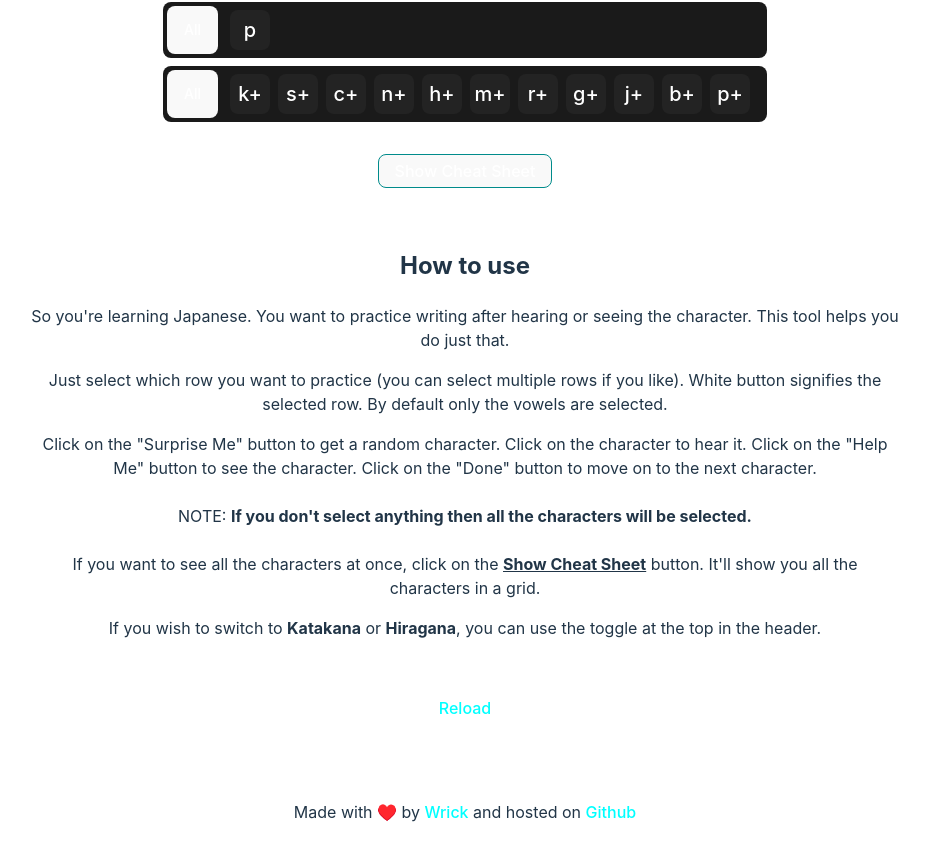
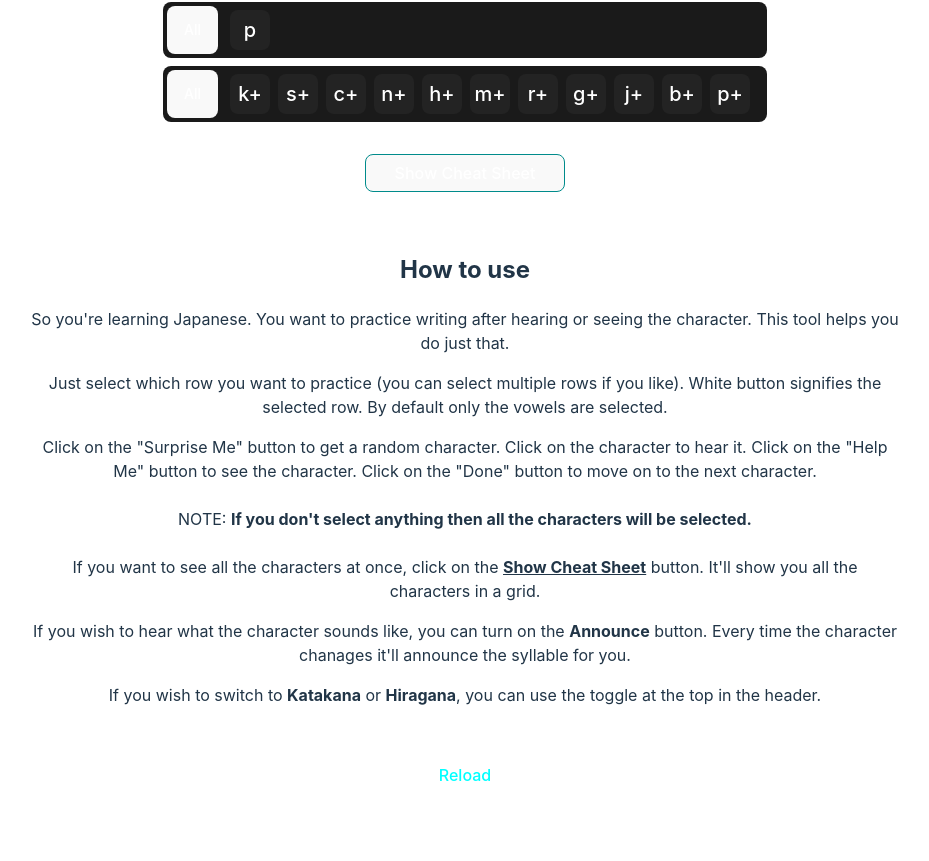
Before and after one commit to wrick17/japanese-practice, a React (Vite) app: page / in a window 1280 px wide. Shown: the part 735-1596 px from the top of the page, without its empty margins (175-1104 px from the left). Built offline with nearby package versions, Linux system fonts and the light colour scheme.

Commit message:
better styles and more info

```diff
--- a/src/app/App.css
+++ b/src/app/App.css
@@ -253,3 +253,8 @@ input[type="checkbox"] {
 .red {
   color: red;
 }
+
+.show-cheatsheet {
+  width: 200px;
+  padding: 8px 24px;
+}
--- a/src/components/Info.jsx
+++ b/src/components/Info.jsx
@@ -30,6 +30,11 @@ export const Info = () => {
         button. It'll show you all the characters in a grid.
       </p>
       <p>
+        If you wish to hear what the character sounds like, you can turn on the{" "}
+        <b>Announce</b> button. Every time the character chanages it'll announce
+        the syllable for you.
+      </p>
+      <p>
         If you wish to switch to <b>Katakana</b> or <b>Hiragana</b>, you can use
         the toggle at the top in the header.
       </p>
```
